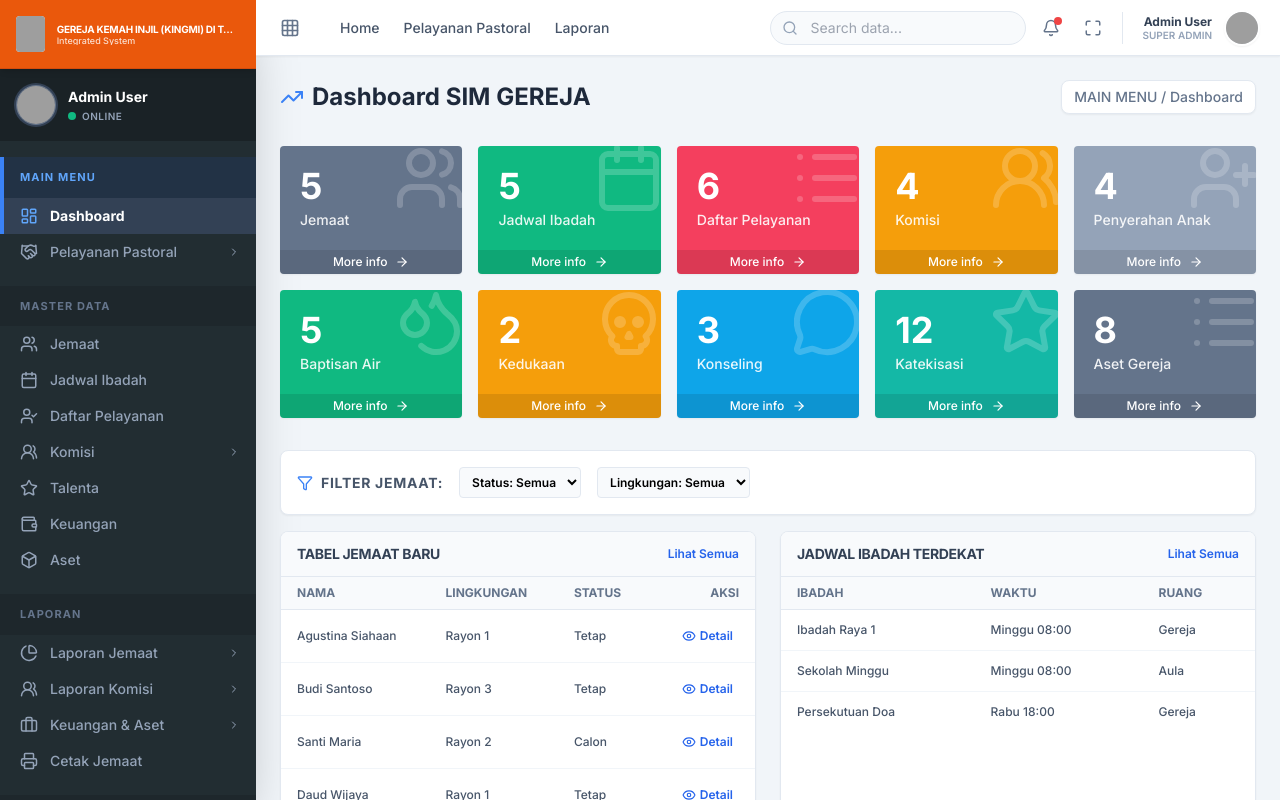
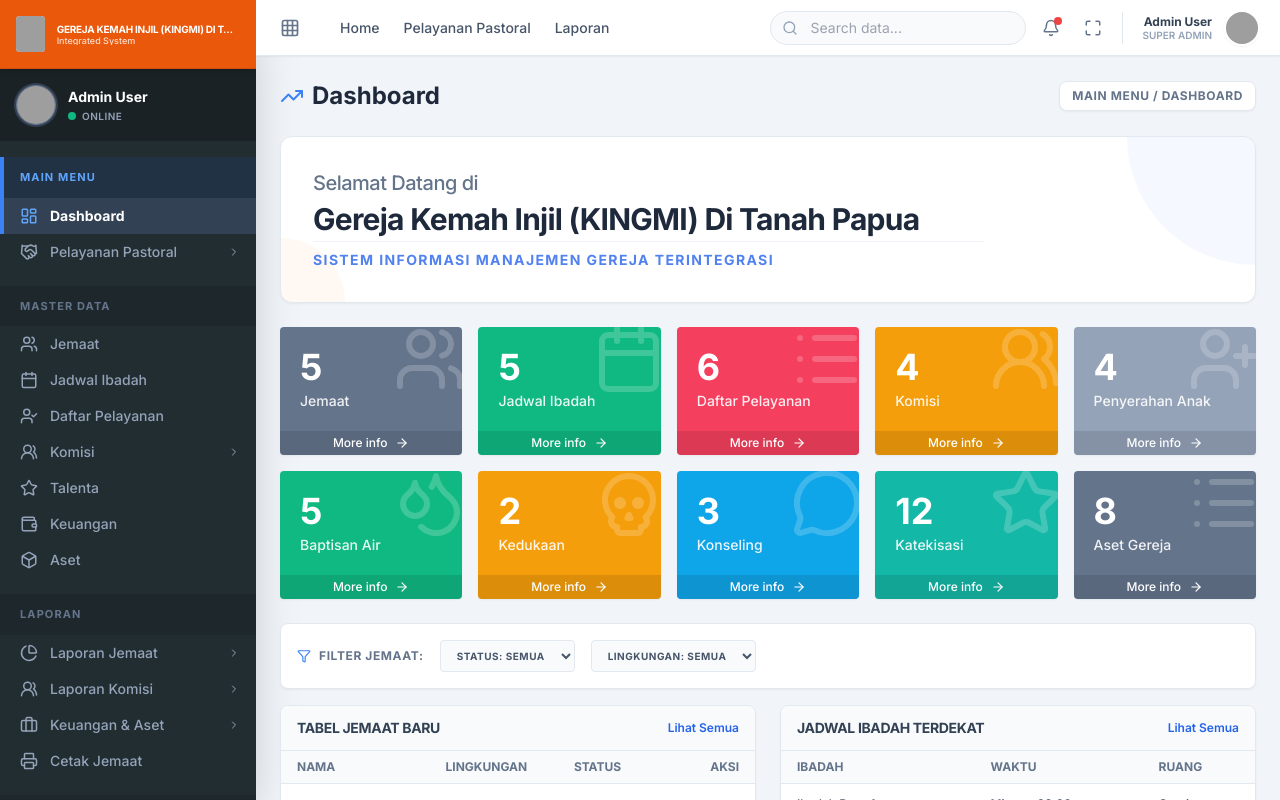
Before and after one commit to seniorpekei05091982/Pekeibo, a React (Vite) app: page / in a window 1280 px wide. Both pictures are taken after typing "Sample", "Sample123" into the empty fields and a click on the button "Sign In". Built offline with nearby package versions, Linux system fonts and the light colour scheme; grey boxes are pictures that could not be loaded.

Commit message:
feat: Enhance dashboard layout and add welcome banner
Introduce a more structured dashboard layout with improved visual hierarchy. Add a new welcome banner component to provide a more engaging user experience upon login.

```diff
--- a/pages/Dashboard.tsx
+++ b/pages/Dashboard.tsx
@@ -12,7 +12,8 @@
   Skull,
   TrendingUp,
   Filter,
-  MessageCircle
+  MessageCircle,
+  Home
 } from 'lucide-react';
 import { StatCard } from '../components/StatCard';
 import { DataTable } from '../components/DataTable';
@@ -57,13 +58,29 @@
   ];
 
   return (
-    <div className="p-6 space-y-8 animate-in fade-in duration-500">
+    <div className="p-6 space-y-6 animate-in fade-in duration-500">
       <div className="flex flex-col sm:flex-row sm:items-center justify-between gap-4">
         <h1 className="text-2xl font-bold text-slate-800 flex items-center gap-2">
-           <TrendingUp className="text-blue-500" /> Dashboard SIM GEREJA
+           <TrendingUp className="text-blue-500" /> Dashboard
         </h1>
-        <div className="text-sm text-slate-500 font-medium bg-white px-3 py-1.5 rounded-lg shadow-sm border border-slate-200">
+        <div className="text-xs text-slate-500 font-bold bg-white px-3 py-1.5 rounded-lg shadow-sm border border-slate-200 uppercase tracking-wider">
           MAIN MENU / Dashboard
+        </div>
+      </div>
+
+      {/* Welcome Banner */}
+      <div className="bg-white p-8 rounded-xl border border-slate-200 shadow-sm relative overflow-hidden group">
+        <div className="absolute top-0 right-0 w-64 h-64 bg-blue-500/5 rounded-full -translate-y-1/2 translate-x-1/2 group-hover:bg-blue-500/10 transition-colors duration-500"></div>
+        <div className="absolute bottom-0 left-0 w-32 h-32 bg-orange-500/5 rounded-full translate-y-1/2 -translate-x-1/2"></div>
+
+        <div className="relative z-10 flex flex-col items-start space-y-1">
+          <h2 className="text-lg md:text-xl font-medium text-slate-500 tracking-tight">Selamat Datang di</h2>
+          <h3 className="text-2xl md:text-3xl font-bold text-slate-800 leading-tight tracking-tight">
+            Gereja Kemah Injil (KINGMI) Di Tanah Papua
+          </h3>
+          <p className="text-xs md:text-sm font-bold text-blue-600/80 uppercase tracking-widest pt-2 border-t border-slate-100 w-full max-w-2xl mt-1">
+            Sistem Informasi Manajemen Gereja Terintegrasi
+          </p>
         </div>
       </div>
 
@@ -81,14 +98,14 @@
       {/* Dynamic Jemaat Table with Filters */}
       <div className="space-y-4">
         <div className="bg-white p-4 rounded-lg shadow-sm border border-slate-200 flex flex-wrap items-center gap-4">
-          <div className="flex items-center gap-2 text-slate-600 text-sm font-bold uppercase tracking-wider">
-            <Filter size={16} className="text-blue-500" /> Filter Jemaat:
+          <div className="flex items-center gap-2 text-xs font-bold text-slate-500 uppercase tracking-wider">
+            <Filter size={14} className="text-blue-500" /> Filter Jemaat:
           </div>
           <div className="flex gap-4 items-center">
             <select
               value={filterStatus}
               onChange={(e) => setFilterStatus(e.target.value)}
-              className="text-xs font-semibold bg-slate-50 border border-slate-200 rounded px-2 py-1.5 outline-none focus:ring-1 focus:ring-blue-500"
+              className="text-[10px] font-black uppercase bg-slate-50 border border-slate-200 rounded px-3 py-2 outline-none focus:ring-1 focus:ring-blue-500 tracking-wider text-slate-600 cursor-pointer"
             >
               <option value="Semua">Status: Semua</option>
               <option value="Tetap">Tetap</option>
@@ -97,7 +114,7 @@
             <select
               value={filterRayon}
               onChange={(e) => setFilterRayon(e.target.value)}
-              className="text-xs font-semibold bg-slate-50 border border-slate-200 rounded px-2 py-1.5 outline-none focus:ring-1 focus:ring-blue-500"
+              className="text-[10px] font-black uppercase bg-slate-50 border border-slate-200 rounded px-3 py-2 outline-none focus:ring-1 focus:ring-blue-500 tracking-wider text-slate-600 cursor-pointer"
             >
               <option value="Semua">Lingkungan: Semua</option>
               <option value="Rayon 1">Rayon 1</option>
```
